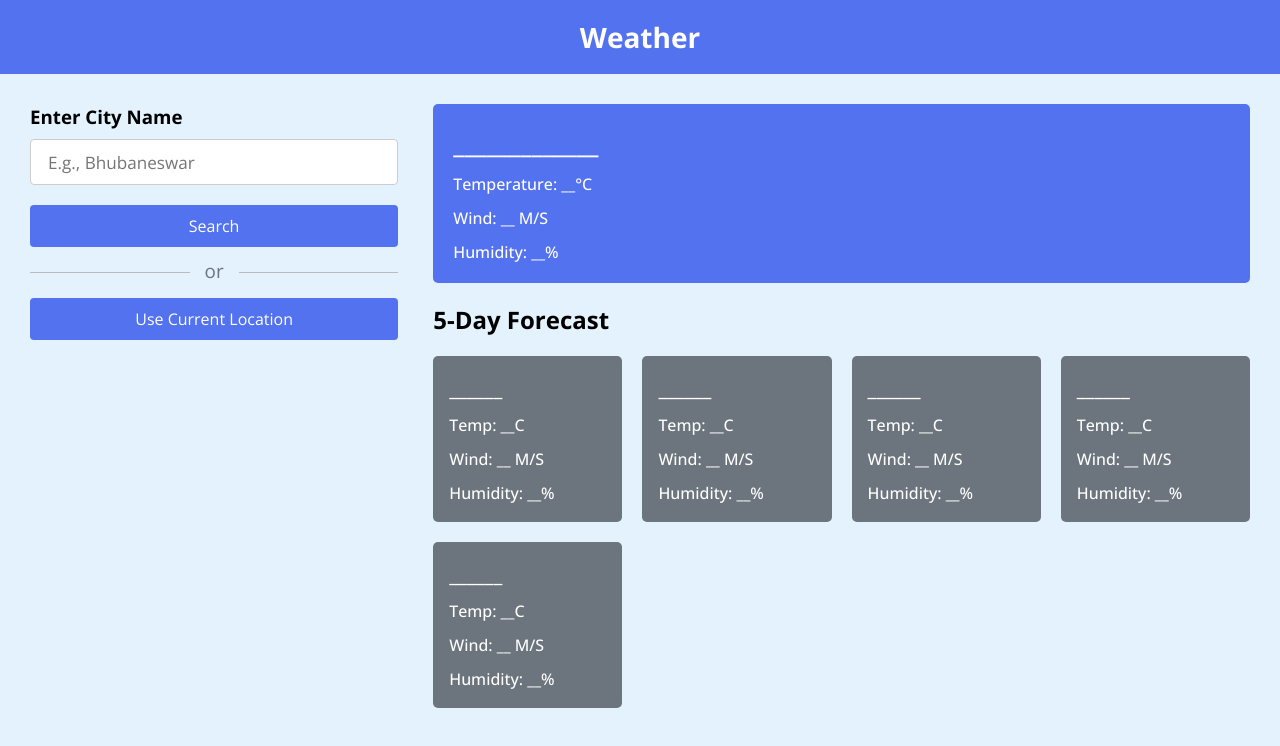
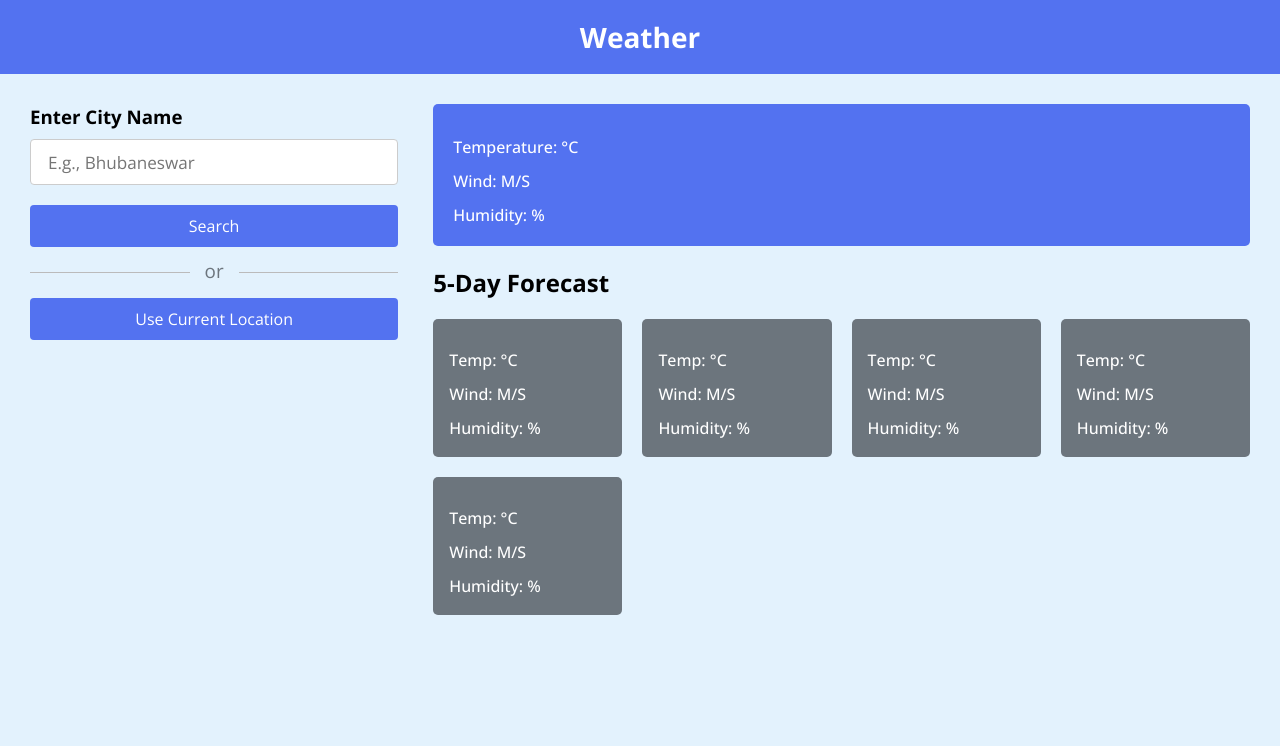
Before and after one commit to Shubhendu-Maharana/Weather-App, a plain HTML site: page index.html in a window 1280 px wide. Drawn offline with nearby package versions, Linux system fonts and the light colour scheme.

Commit message:
Update index.html

```diff
--- a/index.html
+++ b/index.html
@@ -22,44 +22,44 @@
       <div class="weather-data">
         <div class="current-weather">
           <div class="details">
-            <h2>_____________</h2>
-            <h6>Temperature: __°C</h6>
-            <h6>Wind: __ M/S</h6>
-            <h6>Humidity: __%</h6>
+            <h2></h2>
+            <h6>Temperature: °C</h6>
+            <h6>Wind:  M/S</h6>
+            <h6>Humidity: %</h6>
           </div>
         </div>
         <div class="days-forecast">
           <h2>5-Day Forecast</h2>
           <ul class="weather-cards">
             <li class="card">
-              <h3>______</h3>
-              <h6>Temp: __C</h6>
-              <h6>Wind: __ M/S</h6>
-              <h6>Humidity: __%</h6>
+              <h3></h3>
+              <h6>Temp: °C</h6>
+              <h6>Wind:  M/S</h6>
+              <h6>Humidity: %</h6>
             </li>
             <li class="card">
-              <h3>______</h3>
-              <h6>Temp: __C</h6>
-              <h6>Wind: __ M/S</h6>
-              <h6>Humidity: __%</h6>
+              <h3></h3>
+              <h6>Temp: °C</h6>
+              <h6>Wind:  M/S</h6>
+              <h6>Humidity: %</h6>
             </li>
             <li class="card">
-              <h3>______</h3>
-              <h6>Temp: __C</h6>
-              <h6>Wind: __ M/S</h6>
-              <h6>Humidity: __%</h6>
+              <h3></h3>
+              <h6>Temp: °C</h6>
+              <h6>Wind:  M/S</h6>
+              <h6>Humidity: %</h6>
             </li>
             <li class="card">
-              <h3>______</h3>
-              <h6>Temp: __C</h6>
-              <h6>Wind: __ M/S</h6>
-              <h6>Humidity: __%</h6>
+              <h3></h3>
+              <h6>Temp: °C</h6>
+              <h6>Wind:  M/S</h6>
+              <h6>Humidity: %</h6>
             </li>
             <li class="card">
-              <h3>______</h3>
-              <h6>Temp: __C</h6>
-              <h6>Wind: __ M/S</h6>
-              <h6>Humidity: __%</h6>
+              <h3></h3>
+              <h6>Temp: °C</h6>
+              <h6>Wind:  M/S</h6>
+              <h6>Humidity: %</h6>
             </li>
           </ul>
         </div>
```
